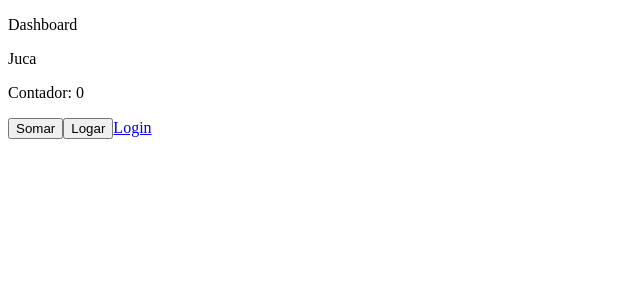
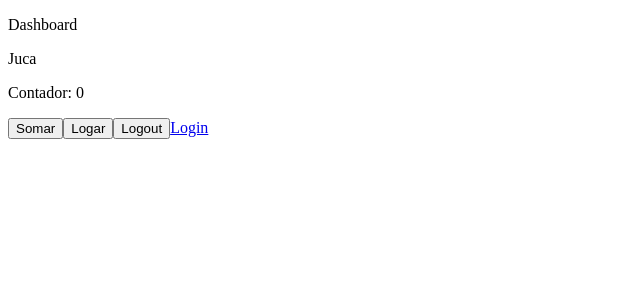
Before and after one commit to G3r4ldo/projeto-react, a React (Create React App) app: page /pagina-inicial in a window 1280 px wide. Shown: the top 300 px of the page, without its empty margins (0-640 px from the left). Built offline with nearby package versions, Linux system fonts and the light colour scheme.

Commit message:
compartilhando função no contexto

```diff
--- a/src/App/pages/dashboard/Dashboard.tsx
+++ b/src/App/pages/dashboard/Dashboard.tsx
@@ -7,7 +7,7 @@ export const Dashboard = () => {
 
   const counterRef = useRef({counter: 0});
 
-  const {nomeDoUsuario} = useUsuarioLogado();
+  const {nomeDoUsuario, logout} = useUsuarioLogado();
 
 return (
     <div>
@@ -19,8 +19,9 @@ return (
     <p>Contador: {counterRef.current.counter}</p>
 
     <button onClick={() => counterRef.current.counter++}>Somar</button>
+    <button onClick={() => console.log(counterRef.current.counter++)}>Logar</button>
 
-    <button onClick={() => console.log(counterRef.current.counter++)}>Logar</button>
+    <button onClick={logout}>Logout</button>
 
   <Link to="/entrar">Login</Link>
 
--- a/src/App/shared/contexts/UsuarioLogado.tsx
+++ b/src/App/shared/contexts/UsuarioLogado.tsx
@@ -1,26 +1,27 @@
-import React, { createContext } from "react";
+import React, { createContext, useCallback } from "react";
 
 
 interface IUsuarioLogadoContextData {
 nomeDoUsuario: string;
-
+logout:() => void;
 }
-
-
 
  export const UsuarioLogadoContext = createContext<IUsuarioLogadoContextData>({} as IUsuarioLogadoContextData);
 
+ interface IUsuarioLogadoProviderProps{
+    children: React.ReactNode;
 
- interface IUsuarioLogadoProviderProps{
-
-    children: React.ReactNode;
 }
 
 export const UsuarioLogadoProvider: React.FC<IUsuarioLogadoProviderProps> = ({children})=> {
 
+const handletLogout = useCallback(() => {
+console.log('Logout executou')
+},[]);
+
     return (
 
-        <UsuarioLogadoContext.Provider value={{nomeDoUsuario: 'Juca'}}>
+        <UsuarioLogadoContext.Provider value={{nomeDoUsuario: 'Juca', logout: handletLogout }}>
 
 {children}
         </UsuarioLogadoContext.Provider>
```
